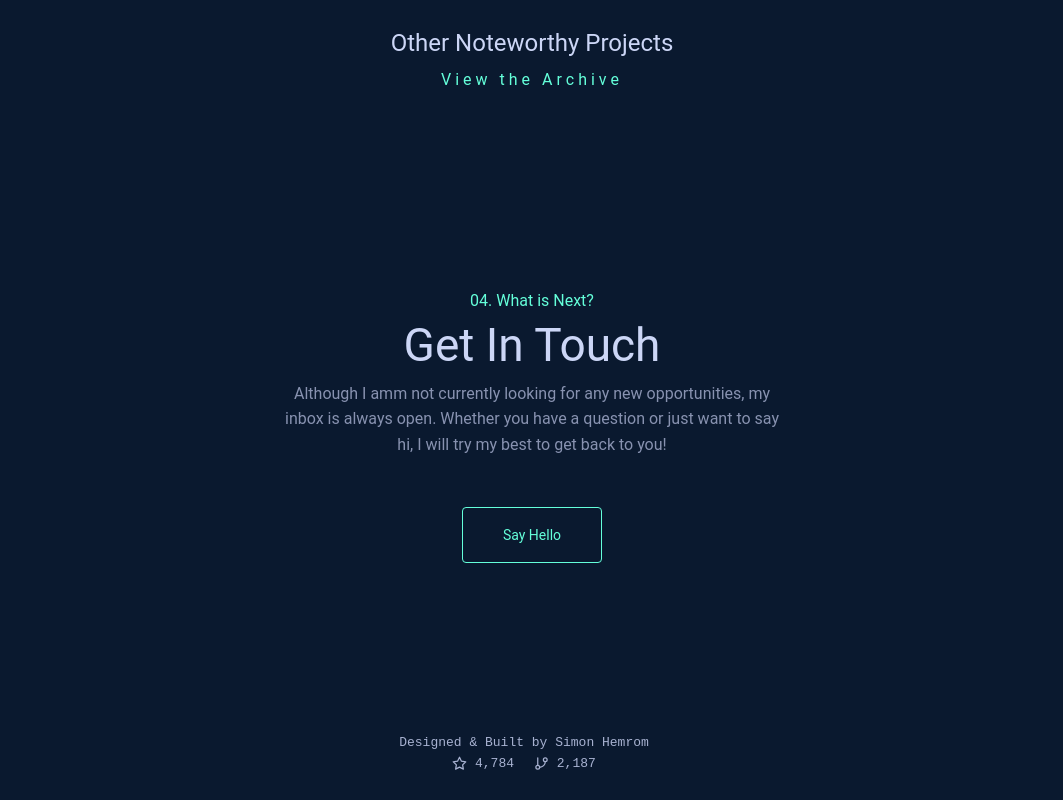
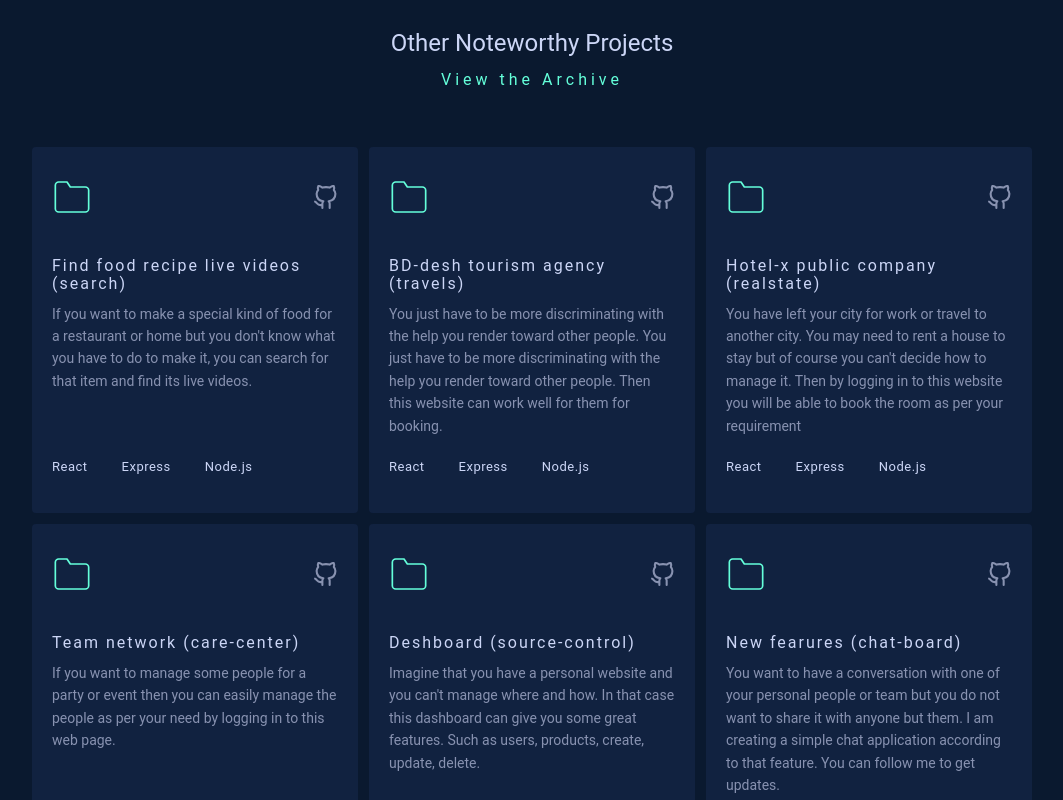
Before and after one commit to simons-devtools/simonhemrom, a Next.js app: page / in a window 1280 px wide. Shown: the part 3300-4100 px from the top of the page, without its empty margins (116-1179 px from the left). Built offline with nearby package versions, Linux system fonts and the light colour scheme.

Commit message:
updated the project compon header

```diff
--- a/compons/projects.js
+++ b/compons/projects.js
@@ -1,4 +1,5 @@
 import { projects } from "../configs";
+import { Icon } from "../configs/icons";
 import styled from "styled-components";
 
 const StyledProjects = styled.div`
@@ -12,7 +13,54 @@ const StyledProjects = styled.div`
       letter-spacing: 4px;
     }
   }
-  .projects-content {
+
+  .project-container {
+    margin-top: 44px;
+    ${({ theme }) => theme.mixins.flexBetween}
+    flex-wrap: wrap;
+    .project-wrapper {
+      display: block;
+      width: 326px;
+      height: 366px;
+      margin-top: 11px;
+      padding: 30px 20px;
+      background: var(--light-navy);
+      border-radius: var(--border-radius);
+      .project-icons {
+        ${({ theme }) => theme.mixins.flexBetween}
+        .folder > svg {
+          width: 40px;
+          height: 40px;
+          display: block;
+          color: var(--green);
+        }
+        .github > svg {
+          width: 25px;
+          height: 25px;
+          display: block;
+        }
+      }
+      .project-article {
+        min-height: 180px;
+        margin: 40px 0px 20px 0px;
+        .title {
+          letter-spacing: 2px;
+        }
+        .description {
+          font-size: var(--fz-sm);
+        }
+      }
+      .project-technologies {
+        display: flex;
+        li {
+          margin-right: 34px;
+        }
+      }
+      &:hover {
+        transform: var(--translateY);
+        transition: var(--transition);
+      }
+    }
   }
 `;
 
@@ -25,7 +73,39 @@ export default function Projects() {
         <h2 className="small-heading">Other Noteworthy Projects</h2>
         <p className="small-title">View the Archive</p>
       </div>
-      <div className="projects-content"></div>
+
+      <div className="project-container">
+        {projects &&
+          projects.map(
+            ({ id, name, description, website, github, technologies }) => (
+              <a
+                key={id}
+                href={website}
+                target="noopenner noreferrer"
+                className="project-wrapper"
+              >
+                <div className="project-icons">
+                  <span className="folder">
+                    <Icon name="Folder"></Icon>
+                  </span>
+                  <span className="github">
+                    <Icon name="GitHub"></Icon>
+                  </span>
+                </div>
+                <div className="project-article">
+                  <h4 className="title">{name}</h4>
+                  <p className="description">{description}</p>
+                </div>
+                <ul className="project-technologies">
+                  {technologies &&
+                    technologies.map(({ id, tech }) => (
+                      <li key={id}>{tech}</li>
+                    ))}
+                </ul>
+              </a>
+            )
+          )}
+      </div>
     </StyledProjects>
   );
 }
--- a/layout/footer.js
+++ b/layout/footer.js
@@ -3,7 +3,7 @@ import styled from "styled-components";
 import { Icon } from "../configs/icons";
 
 const StyledFooter = styled.div`
-  padding: 20px 0px;
+  padding: 25px 0px;
   text-align: center;
   font-family: monospace;
   font-size: var(--fz-xs);
```
